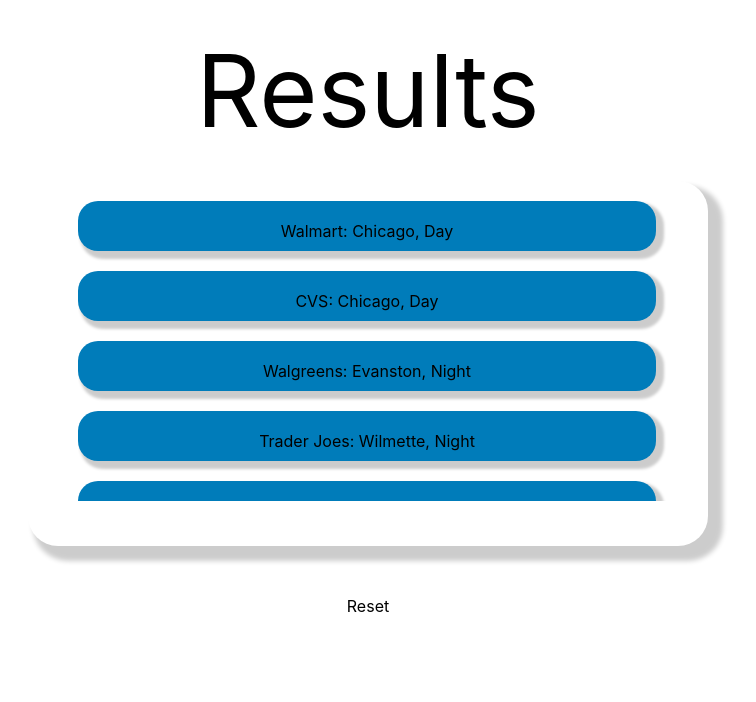
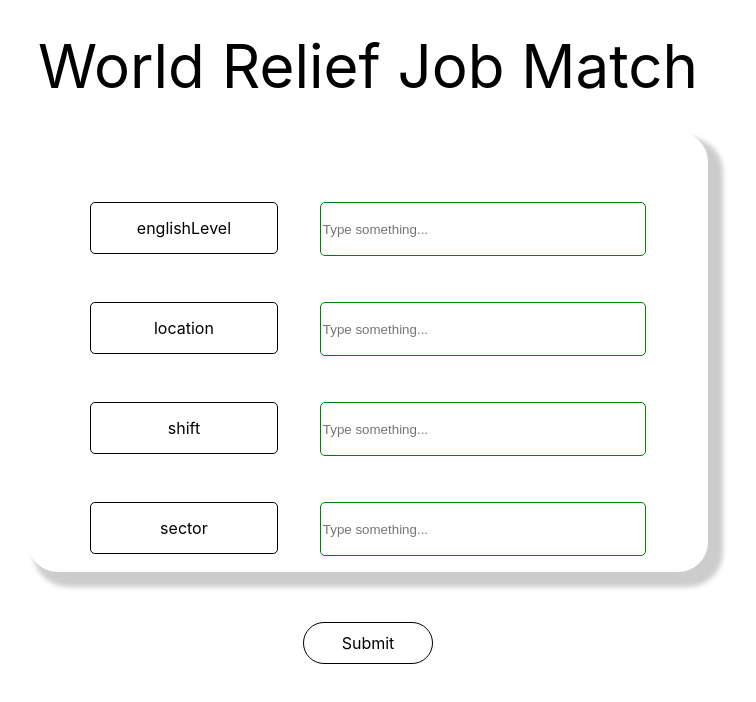
Before and after one commit to Lam-Richard/wrc-disc, a React (Create React App) app: page / in a window 1280 px wide. Shown: the top 702 px of the page, without its empty margins (272-1028 px from the left). Built offline with nearby package versions, Linux system fonts and the light colour scheme.

Commit message:
search and styling

```diff
--- a/src/App.css
+++ b/src/App.css
@@ -1,45 +1,70 @@
-.Reset {
-    height: 30;
-    width: 100;
+.search-screen {
+  display: flex;
+  justify-content: center;
+  align-items: center;
+  flex-flow: column nowrap;
 }
 
-.Reset:hover {
-    cursor: pointer;
-    opacity: 0.6;
+.field {
+  display: flex;
+  flex-flow: row nowrap;
+  height: 50px;
+  width: 100%;
+  margin-top: 50px;
+  justify-content: space-evenly;
 }
 
-.style-2 {
-    height: '500px';
-    width: '10px';
+.question {
+  height: 100%;
+  width: 29%;
+  border: 1px solid black;
+  border-radius: 5px;
+  display: flex;
+  justify-content: center;
+  align-items: center;
 }
 
-.style-2 {
-  margin-left: 30px;
-  float: left;
-  height: 300px;
-  width: 95%;
-  overflow-y: scroll;
-  margin-bottom: 25px;
+.answer {
+  height: 100%;
+  width: 50%;
+  border: 1px solid green;
+  border-radius: 5px;
 }
 
-.style-2::-webkit-scrollbar-track
-{
-  -webkit-box-shadow: inset 0 0 6px rgba(0,0,0,0.3);
-  border-radius: 10px;
-  background-color: #F5F5F5;
-  box-shadow: inset 0 0 6px rgba(0,0,0,0.3);
+
+.banner {
+  text-align: 'center';
+  font-size: 60px;
+  margin-bottom: 30px;
+  margin-top: 30px;
 }
 
-.style-2::-webkit-scrollbar
-{
-  width: 12px;
-  background-color: #F5F5F5;
+.white-box {
+  background-color: 'white';
+  padding: 20px;
+  border-radius: 30px;
+  border-color: black;
+  box-shadow: 10px 10px 5px 5px rgba(0,0,0,0.2);
+  width: 50vw;
+  height: 50vh;
+  display: flex;
+  flex-wrap: nowrap;
+  flex-direction: column;
 }
 
-.style-2::-webkit-scrollbar-thumb
-{
-  border-radius: 10px;
-  -webkit-box-shadow: inset 0 0 6px rgba(0,0,0,.3);
-  box-shadow: inset 0 0 6px rgba(0,0,0,.3);
-  background-color: #D62929;
+.submit-button {
+  margin: 0px auto;
+  margin-top: 50px;
+  width: 10vw;
+  height: 5vh;
+  border: 1px solid black;
+  border-radius: 30px;
+  display: flex;
+  justify-content: center;
+  align-items: center;
 }
+
+.submit-button:hover {
+  opacity: 0.6;
+  cursor: pointer;
+}
--- a/src/App.js
+++ b/src/App.js
@@ -1,17 +1,8 @@
-import logo from './logo.svg';
+import ResultsScreen from './screens/ResultScreen.js';
+import React, { useState, useEffect } from 'react';
+
 import './App.css';
 
-/*
-Create a bunch of dummy data and list them and show them in a list
-*/
-
-/*
-shift: can be either "D" "N", 0 or 1.
-englishLevel: 1-5 -> maps to e.g. profiient, not etc.
-location: a string
-*/
-
-//Object.keys(<object name>)
 
 const jobRequirements = {
   walmart: {
@@ -71,90 +62,84 @@
 
 };
 
-const Result = ({job}) => {
+const criteria = ["englishLevel", "location",  "shift", "sector"];
+
+
+const Field = ({question, query, setQuery}) => {
+  function handleChange (e) {
+    setQuery(Object.assign(query, {[question]: e.target.value}));
+  }
+
   return (
-    <div style={{
-          height: 50,
-          borderColor: 'transparent',
-          margin: "0 auto",
-          marginRight: 30,
-          marginBottom: '20px',
-          justifyContent: 'center',
-          alignItems: 'center',
-          borderRadius: 20,
-          backgroundColor: '#007cba',
-          boxShadow: '5px 5px 3px 3px rgba(0,0,0,0.2)',
-          }}>
-            <br></br>
-            <div style={{textAlign: 'center', justifyContent: 'center', alignItems: 'center', margin: '0 auto'}}>
-              {job.company}: {job.location}, {job.shift == 0 ? "Day" : "Night"}
-            </div>
+    <div className="field">
+      <div className="question">{question}</div>
+      <input type="text" className="answer" placeholder="Type something..." onChange={handleChange}></input>
     </div>
   )
 }
 
-const ScrollableListings = () => {
-  return (
-  <div className="style-2">
-    {Object.values(jobRequirements).map((job)=> {
-        return (
-          <Result job={job}/>
-        )
-      })}
-  </div>
-  )
-}
+const SearchScreen = ({results, setResults, page, setPage}) => {
+  const [query, setQuery] = useState({});
 
-const Listings = () => {
-  return (
-    <div className="Listings" style={{
-      margin: '0 auto',
-      backgroundColor: 'white',
-      width: '50vw',
-      padding: 20,
-      borderRadius: 30,
-      borderColor: 'transparent',
-      boxShadow: '10px 10px 5px 5px rgba(0,0,0,0.2)',
-    }}>
+  useEffect(()=> {
+    criteria.map(question => {
+      setQuery(Object.assign(query, {[question]: ""}))
+    })
+    console.log(query);
+    return;
+  },[]);
 
-    </div>
-  )
-}
-const Banner = () => {
+  function handleSubmit () {
+
+    let searchResults = {};
+    for (let i in criteria) {
+      let que = query[[criteria[i]]];
+      if (que != "") {
+        let entries = Object.entries(jobRequirements);
+        for (const [key, value] in entries) {
+          let title = entries[key][0];
+          let content = jobRequirements[entries[key][0]];
+          if (que == content[criteria[i]]) {
+            Object.assign(searchResults, {[title]: content});
+          }
+        }
+      }
+    }
+    setResults(searchResults);
+    setPage("ResultsScreen");
+  }
 
 
   return (
-    <div style={{textAlign: 'center', fontSize: 100, marginBottom: 30, marginTop: 30}}>
-      Results
+    <div className="search-screen">
+      <div className="banner">
+        World Relief Job Match
+      </div>
+      <div className="white-box">
+          {criteria.map(question => <Field question={question} setQuery={setQuery} query={query} key={question}/>)}
+      </div>
+      <div onClick={handleSubmit} className="submit-button">Submit</div>
     </div>
-  )
-
-
-}
-
-const Reset = () => {
-  return (
-    <div className="Reset" style={{marginTop: 50}}>Reset</div>
   )
 }
 
 
+
 function App() {
+  const [page, setPage] = useState("SearchScreen");
+  const [results, setResults] = useState(jobRequirements);
+
+  function backToSearch () {
+    setPage("SearchScreen");
+  }
+
+  const screens = {
+    "SearchScreen": <SearchScreen results={results} setResults={setResults} page={page} setPage={setPage}></SearchScreen>,
+    "ResultsScreen":  <ResultsScreen jobRequirements={results} back={backToSearch}></ResultsScreen>,
+  }
+
   return (
-    <div className="App" style={{display: 'flex', alignItems: 'center', justifyContent: 'center', flexDirection: 'column'}}>
-      <Banner></Banner>
-      <div style={{margin: '0 auto',
-      backgroundColor: 'white',
-      width: '50vw',
-      padding: 20,
-      borderRadius: 30,
-      borderColor: 'black',
-
-      boxShadow: '10px 10px 5px 5px rgba(0,0,0,0.2)',}}>
-      <ScrollableListings></ScrollableListings>
-      </div>
-      <Reset></Reset>
-    </div>
+    screens[page]
   );
 }
 
--- /dev/null
+++ b/src/screens/ResultScreen.js
@@ -0,0 +1,76 @@
+import './ResultScreenStyle.css';
+
+/*
+Create a bunch of dummy data and list them and show them in a list
+*/
+
+/*
+shift: can be either "D" "N", 0 or 1.
+englishLevel: 1-5 -> maps to e.g. profiient, not etc.
+location: a string
+*/
+
+//Object.keys(<object name>)
+
+
+
+const Result = ({job}) => {
+  return (
+    <div className="result">
+            <br></br>
+            <div style={{textAlign: 'center', justifyContent: 'center', alignItems: 'center', margin: '0 auto'}}>
+              {job.company}: {job.location}, {job.shift == 0 ? "Day" : "Night"}
+            </div>
+    </div>
+  )
+}
+
+const ScrollableListings = ({jobRequirements}) => {
+  return (
+  <div className="scroll-box">
+    <br></br>
+    {Object.values(jobRequirements).map((job)=> {
+        return (
+          <Result job={job} key={job}/>
+        )
+      })}
+  </div>
+  )
+}
+
+const Banner = () => {
+  return (
+    <div className="banner">
+      Results
+    </div>
+  )
+}
+
+const Reset = ({back}) => {
+
+  return (
+    <div className="reset" onClick={back}>
+      Reset
+    </div>
+  )
+}
+
+const ResultsScreen = ({jobRequirements, back}) => {
+  console.log("jobRequirements:", jobRequirements);
+  return (
+    <div className="resultscreen" style={{display: 'flex', alignItems: 'center', justifyContent: 'center', flexDirection: 'column'}}>
+      <Banner></Banner>
+      <div style={{width: '50vw'}}>
+
+        { Object.keys(jobRequirements).length > 0 ?
+          <ScrollableListings jobRequirements={jobRequirements}></ScrollableListings>
+          : <div className="no-match">No matches found!</div>
+        }
+
+      </div>
+      <Reset back={back}></Reset>
+    </div>
+  )
+}
+
+export default ResultsScreen;
--- /dev/null
+++ b/src/screens/ResultScreenStyle.css
@@ -0,0 +1,108 @@
+.resultscreen {
+    display: 'flex';
+    flex-direction: 'column';
+    align-items: 'center';
+    justify-content: 'center';
+  }
+
+  .banner {
+    text-align: 'center';
+    font-size: 60px;
+    margin-bottom: 30px;
+    margin-top: 30px;
+  }
+
+  .white-box {
+    margin: 0 auto;
+    background-color: 'white';
+    padding: 20px;
+    border-radius: 30px;
+    border-color: black;
+    box-shadow: 10px 10px 5px 5px rgba(0,0,0,0.2);
+  }
+
+  .result {
+    height: 50px;
+    border: transparent 1px solid;
+    border-radius: 20px;
+    display: flex;
+    justify-content: center;
+    align-items: center;
+    box-shadow: 5px 5px 3px 3px rgba(0,0,0,0.2);
+    background-color: #007cba;
+    margin-bottom: 20px;
+    margin-right: 30px;
+  }
+
+  .result:hover {
+    opacity: 0.6;
+    cursor: pointer;
+  }
+
+  .reset {
+      display: flex;
+      height: 40px;
+      width: 120px;
+      margin-top: 50px;
+      background-color: #F5F5F5;
+      text-align: center;
+      align-items: center;
+      justify-content: center;
+      border-radius: 10px;
+      border: 'solid transparent 5px';
+      font-size: 30px;
+  }
+
+  .reset:hover {
+      cursor: pointer;
+      opacity: 0.6;
+  }
+
+
+
+  .scroll-box {
+    margin-left: 30px;
+    margin-top: 10px;
+    float: left;
+    height: 400px;
+    width: 95%;
+    overflow-y: scroll;
+    margin-bottom: 25px;
+  }
+
+  .scroll-box::-webkit-scrollbar-track
+  {
+    -webkit-box-shadow: inset 0 0 6px rgba(0,0,0,0.3);
+    border-radius: 10px;
+    background-color: #F5F5F5;
+    box-shadow: inset 0 0 6px rgba(0,0,0,0.3);
+  }
+
+  .scroll-box::-webkit-scrollbar
+  {
+    width: 12px;
+    background-color: #F5F5F5;
+  }
+
+  .scroll-box::-webkit-scrollbar-thumb
+  {
+    border-radius: 10px;
+    -webkit-box-shadow: inset 0 0 6px rgba(0,0,0,.3);
+    box-shadow: inset 0 0 6px rgba(0,0,0,.3);
+    background-color: #007cba;
+  }
+
+  .no-match {
+    width: 30vw;
+    height: 20vh;
+    margin: 0 auto;
+    background-color: 'white';
+    padding: 20px;
+    border-radius: 30px;
+    border-color: transparent;
+    box-shadow: 10px 10px 5px 5px rgba(0,0,0,0.2);
+    display: flex;
+    justify-content: center;
+    align-items: center;
+
+  }
```
